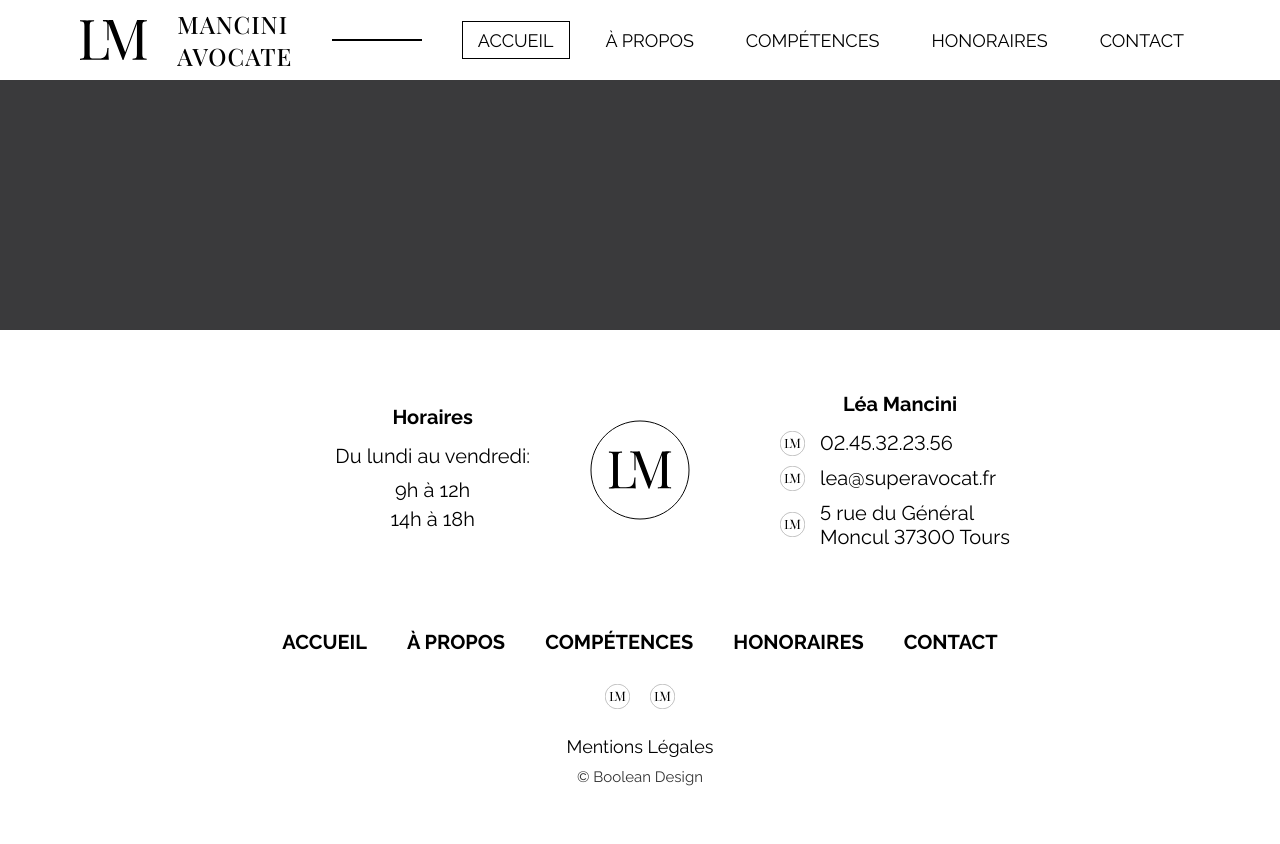
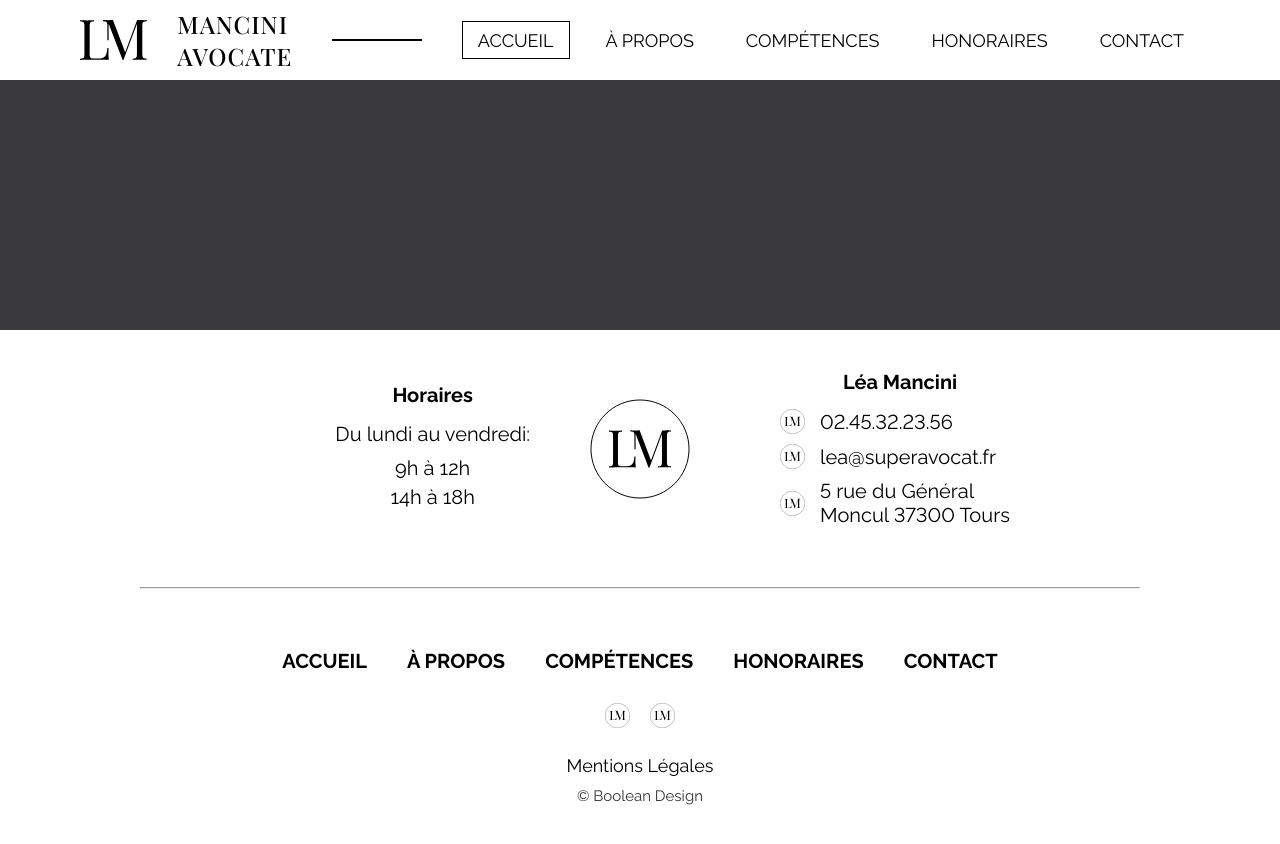
Before and after one commit to Low3nd/mancini-lawyer, a Next.js app: page / in a window 1280 px wide. Built offline with nearby package versions, Linux system fonts and the light colour scheme.

Commit message:
Final touch to footer comp

```diff
--- a/components/footer.js
+++ b/components/footer.js
@@ -50,6 +50,7 @@ const Footer = ({sectionIds}) => {
                     </div>
                 </div>
             </div>
+            <hr />
             <ul className={styles['c-footer__sitemap']}>
                 {sectionIds.map((id) => (
                     <li key={`c-footer__sitemap-${id}`}>
--- a/components/footer.module.css
+++ b/components/footer.module.css
@@ -17,7 +17,6 @@
     align-items: center;
     gap: 6rem;
     margin: auto;
-    height: 20rem;
 }
 .c-footer__contact-summary h3 {
     margin-bottom: 0.5rem;
@@ -56,13 +55,16 @@
     width: 20rem;
 }
 
+.c-footer hr {
+    margin: 6rem;
+}
 
 .c-footer__sitemap {
     display: flex;
+    justify-content: center;
     gap: 4rem;
     list-style: none;
-    margin: 6rem auto 3rem;
-    width: fit-content;
+    margin: 0 auto 3rem;
 }
 
 .c-footer__sitemap-link {
```
